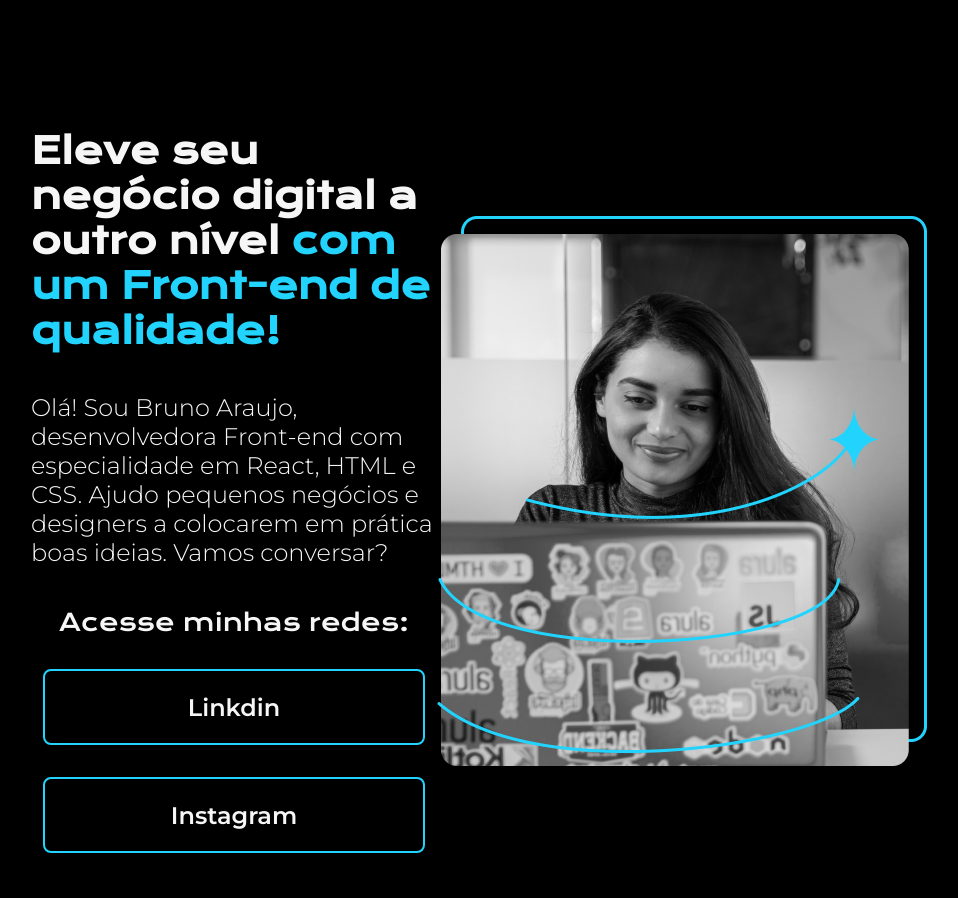
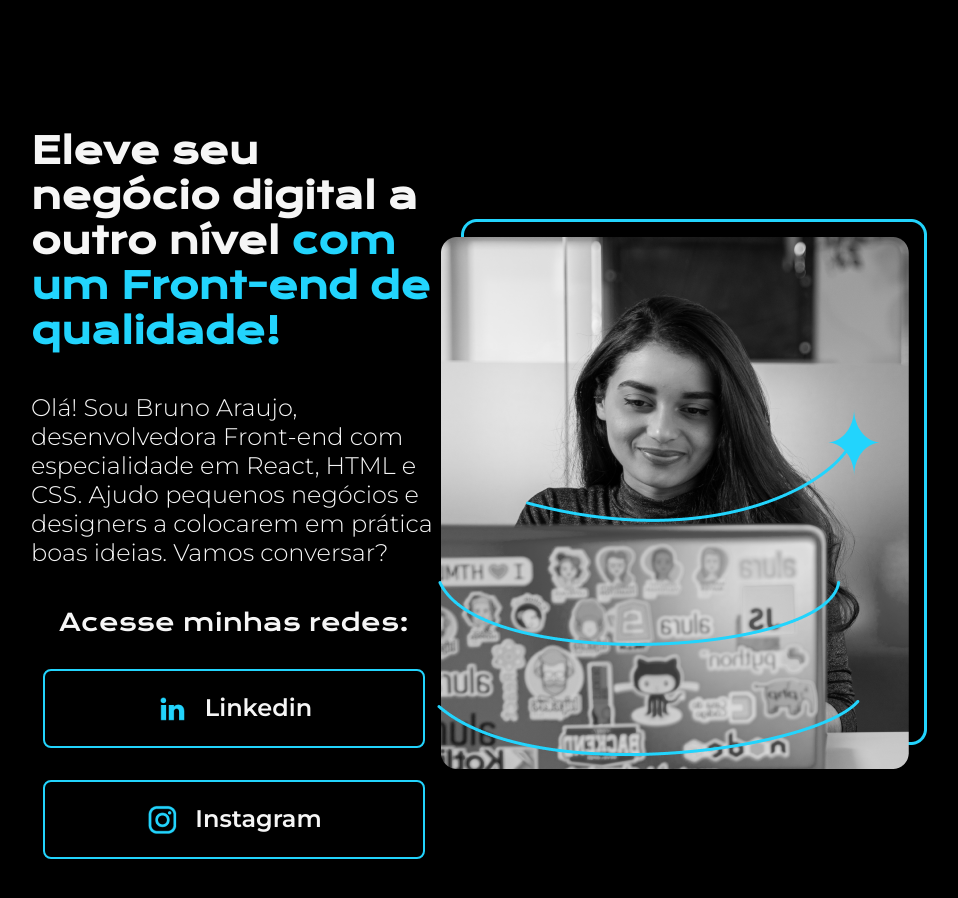
Before and after one commit to Bruno-Araujo-Dev/AluraHTML, a plain HTML site: page index.html in a window 1280 px wide. Shown: the whole page, without its empty margins (161-1119 px from the left). Drawn offline with nearby package versions, Linux system fonts and the light colour scheme.

Commit message:
Personalização dos links index

```diff
--- a/index.html
+++ b/index.html
@@ -14,11 +14,15 @@
             <p class="apresentacao__conteudo__texto">Olá! Sou Bruno Araujo, desenvolvedora Front-end com especialidade em React, HTML e CSS. Ajudo pequenos negócios e designers a colocarem em prática boas ideias. Vamos conversar?</p>
             <div class="apresentacao__link">
                 <h2 class="apresentacao__links__subtitulos">Acesse minhas redes:</h2>
-                <a class="apresentacao__links__link" href="https://www.linkedin.com/in/bruno-araujo-dos-santos-bb64">Linkdin</a>
-                <a class="apresentacao__links__link" href="https://www.instagram.com/brunoas18/">Instagram</a>
+                <a class="apresentacao__links__link" href="https://www.linkedin.com/in/bruno-araujo-dos-santos-bb64">
+                    <img src="./Assets/linkedin.png" alt="linkedin">Linkedin
+                </a>
+                <a class="apresentacao__links__link" href="https://www.instagram.com/brunoas18/">
+                    <img src="./Assets/instagram.png" alt="instagram">Instagram
+                </a>
             </div>
         </section>
-        <img src="Imagem.png" alt="Imagem">
+        <img src="./Assets/Imagem.png" alt="Imagem">
     </main>
     <footer></footer>
 </body>
--- a/style.css
+++ b/style.css
@@ -60,6 +60,13 @@ body{
     text-decoration: none;
     color: #F6F6F6;
     font-family: 'Montserrat', sans-serif;
+    display: flex;
+    justify-content: center;
+    gap: 16px;
+}
+
+.apresentacao__links__link:hover{
+    background-color: #272727;
 }
 
 .apresentacao__links__subtitulos{
```
Also changed, not shown: Assets/Imagem.png (renamed from Imagem.png), Assets/instagram.png (renamed from instagram.png), Assets/linkedin.png (renamed from linkedin.png).
